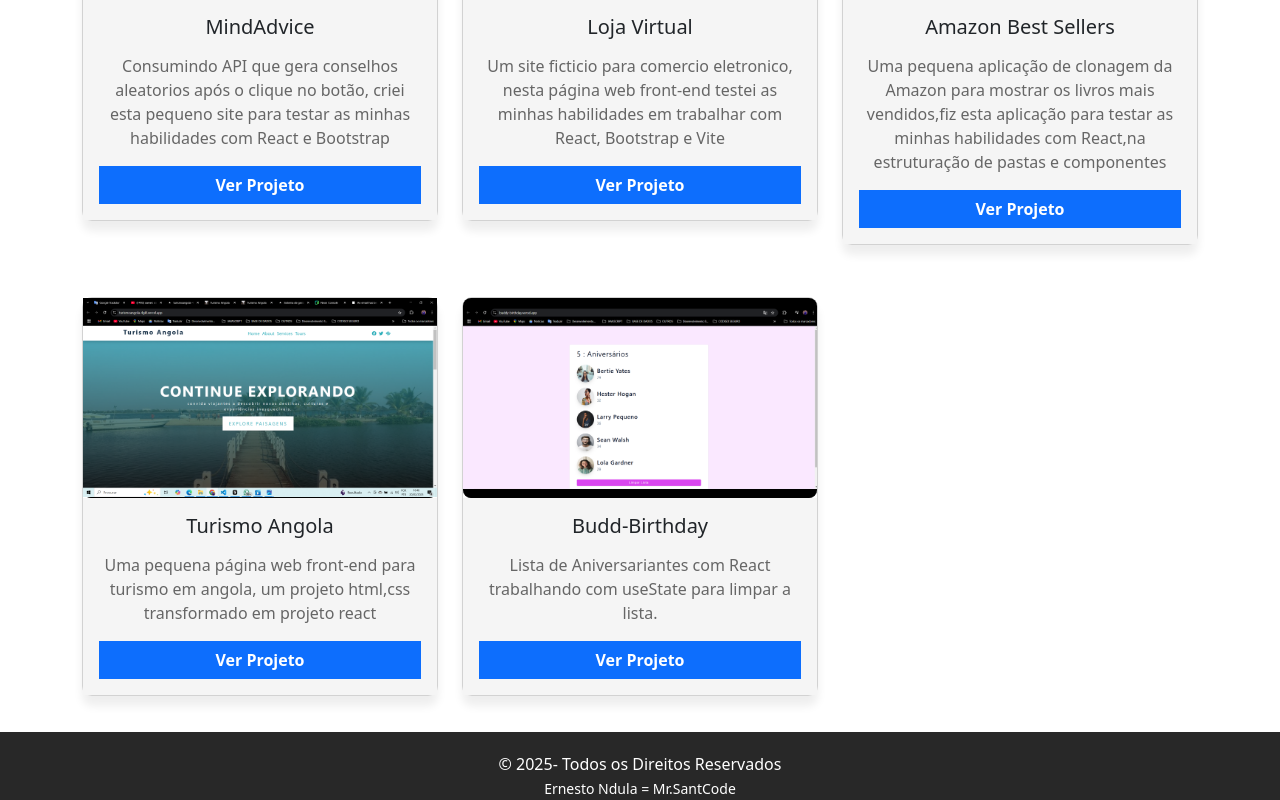
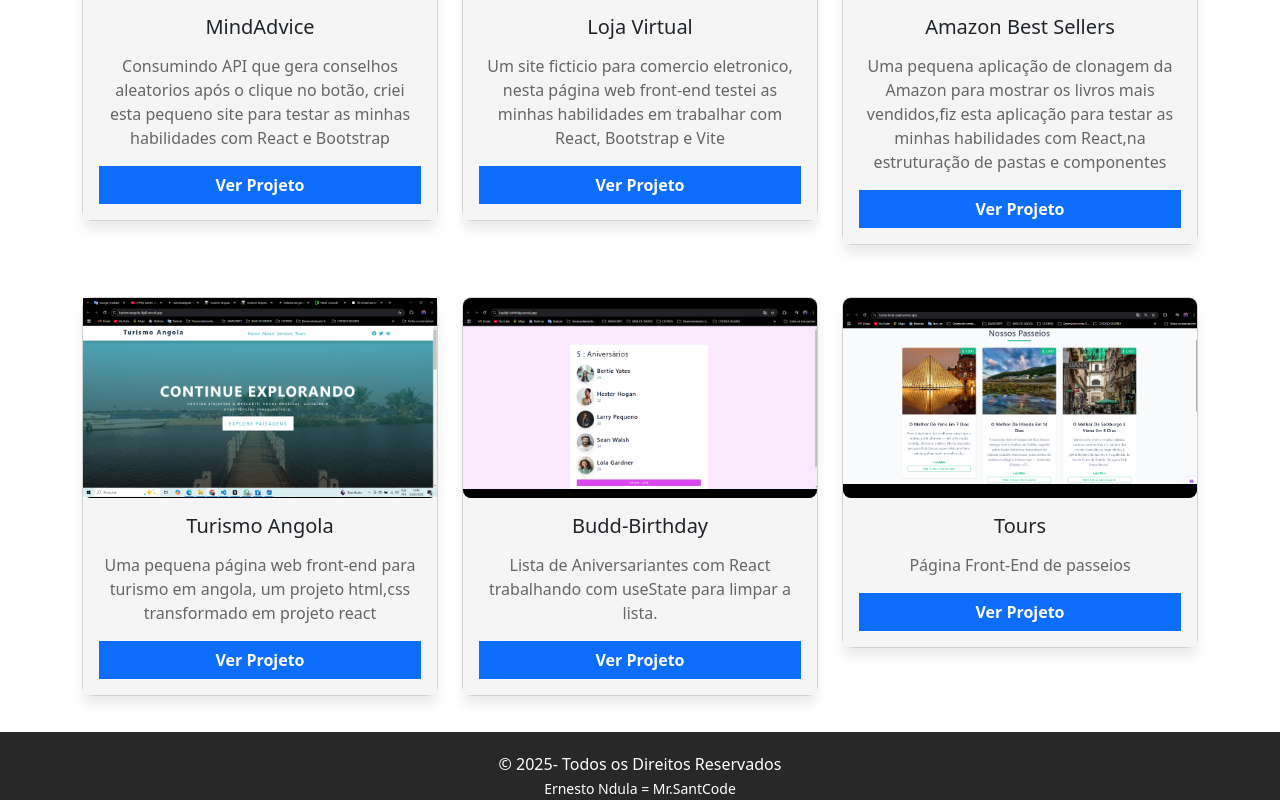
Before and after one commit to ernestondula12/Arsenal-projetos, a React (Create React App) app: page / in a window 1280 px wide. Shown: the part 851-1651 px from the top of the page. Built offline with nearby package versions, Linux system fonts and the light colour scheme.

Commit message:
Inserção de um novo projeto

```diff
--- a/src/data.js
+++ b/src/data.js
@@ -54,6 +54,13 @@ const projetos = [
     img: "./images/buddy-birthday.png",
     description: 'Lista de Aniversariantes com React trabalhando com useState para limpar a lista.',
     site: "https://buddy-birthday.vercel.app/"
+  },
+  {
+    id: 9,
+    title: "Tours",
+    img: "./images/Passeios.png",
+    description: 'Página Front-End de passeios',
+    site: "https://tours-nine-opal.vercel.app/"
   }
   ]
 
```
Also changed, not shown: public/images/Passeios.png (added).
